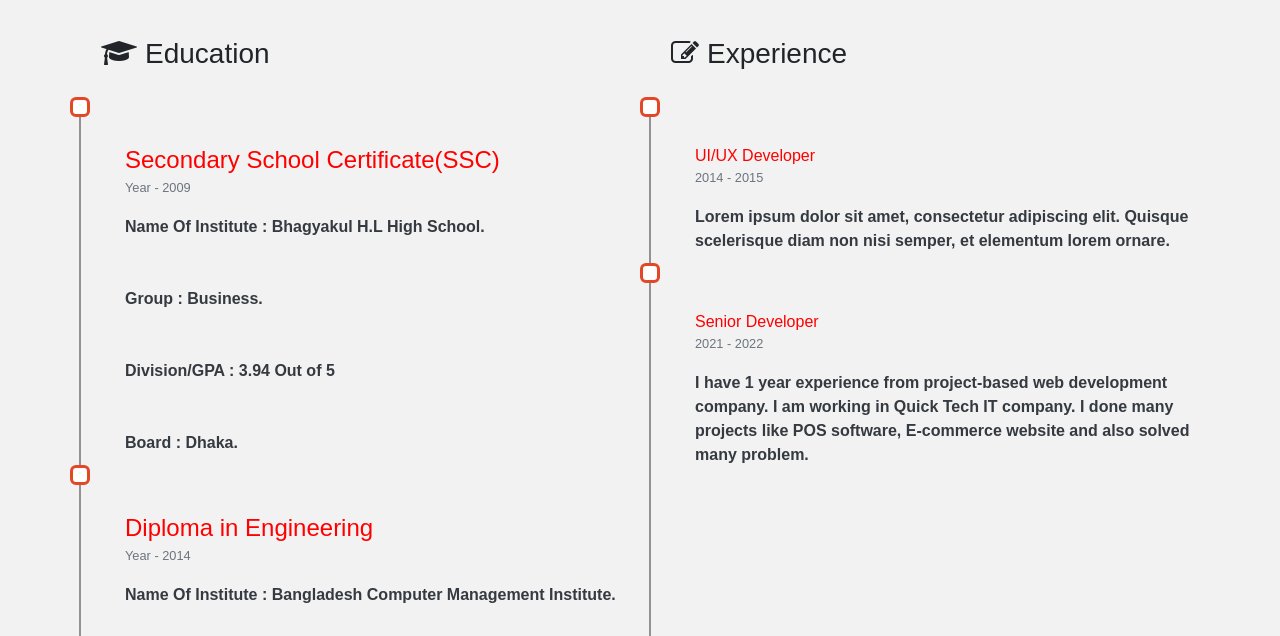
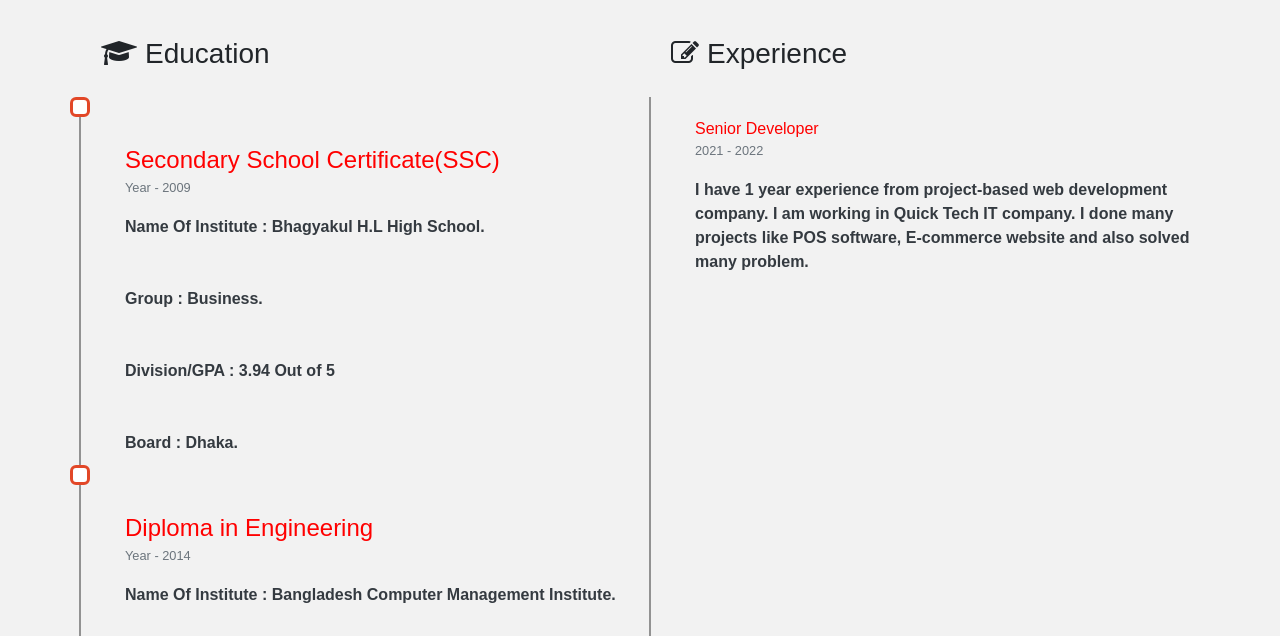
Before and after one commit to abirrugal/biodata, a plain HTML site: page Html/bio info.html in a window 1280 px wide. Shown: the part 161-797 px from the top of the page. Drawn offline with nearby package versions, Linux system fonts and the light colour scheme; files whose address does not match are found by name; a web font is replaced by a local one.

Commit message:
Update bio info.html
Update info

```diff
--- a/Html/bio info.html
+++ b/Html/bio info.html
@@ -95,12 +95,7 @@
                              <div class="col-lg-6">
                                  <h3 class=" mb-5 mt-5 mt-lg-0"><i class="fa fa-pencil-square-o mr-2 ml-3" aria-hidden="true"></i>Experience</h3>
                                  <ul class="timeline">
-                                     <li>
-                                         <h6 class="base-color mb-0">UI/UX Developer </h6>
-                                         <small class="text-muted ">2014 - 2015</small>
-                                         <p class="text-dark py-3">Lorem ipsum dolor sit amet, consectetur adipiscing elit. Quisque scelerisque diam non nisi semper, et elementum lorem ornare.</p>
-                                     </li>
-                                     <li>
+
                                          <h6 class="base-color mb-0">Senior Developer </h6>
                                          <small class="text-muted ">2021 - 2022</small>
                                          <p class="text-dark py-3">I have 1 year experience from project-based web development company. I am working in Quick Tech  IT company. I done many projects like POS software, E-commerce website and also solved many  problem. </p>
```
